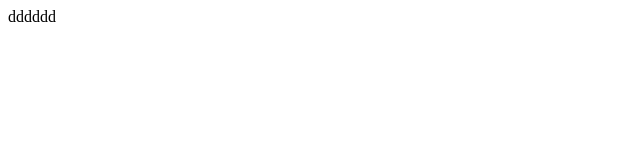
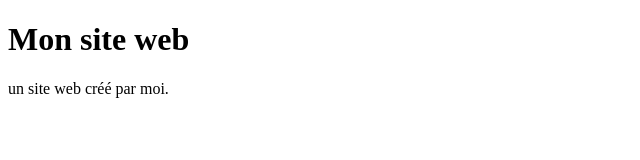
Before and after one commit to jeanluckawel/EspacEsisLearn, a plain HTML site: page index.html in a window 1280 px wide. Shown: the whole page, without its empty margins (0-640 px from the left). Drawn offline with Linux system fonts and the light colour scheme.

Commit message:
add header html

```diff
--- a/index.html
+++ b/index.html
@@ -7,6 +7,9 @@
     <title>Document</title>
 </head>
 <body>
-    dddddd
+    <div class="header">
+        <h1>Mon site web</h1>
+        <p>un site web créé par moi.</p>
+    </div>
 </body>
 </html>
```
